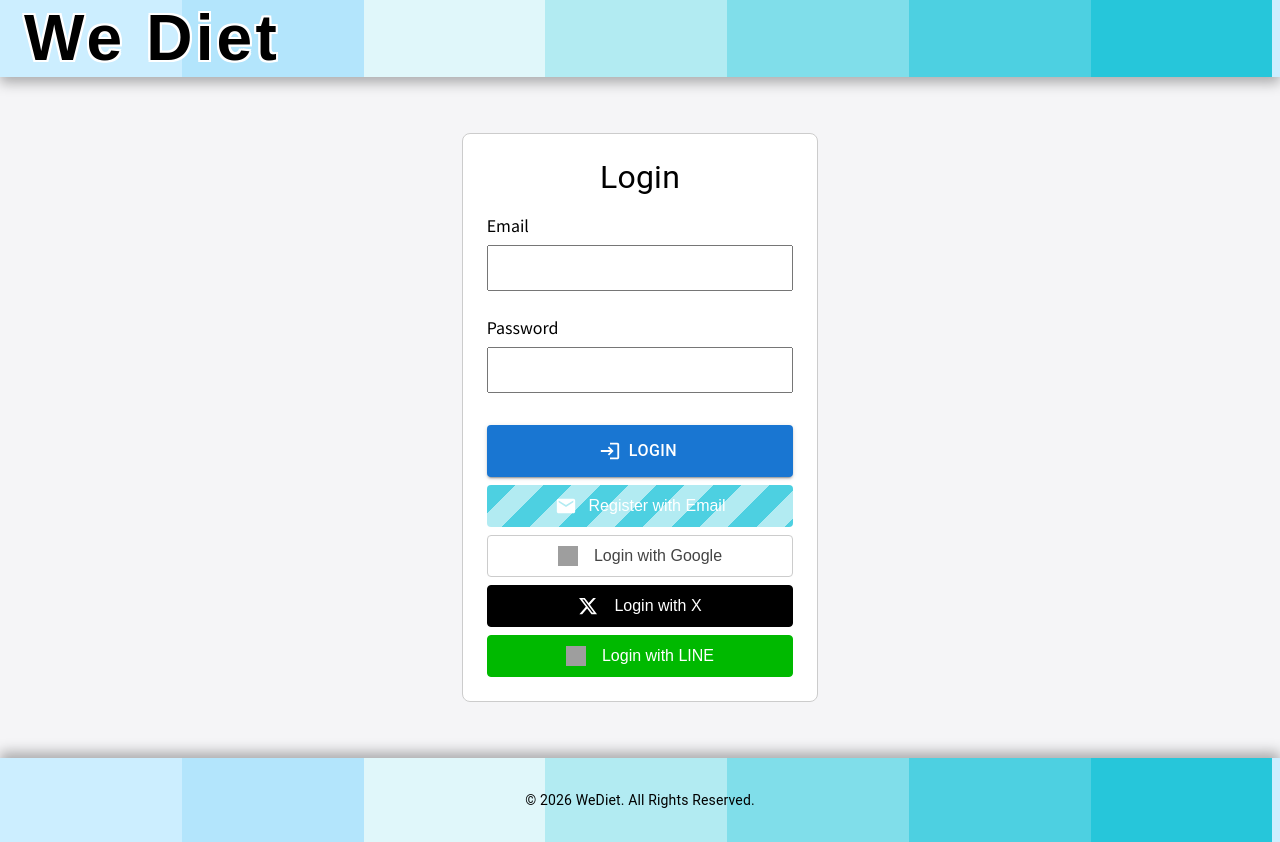
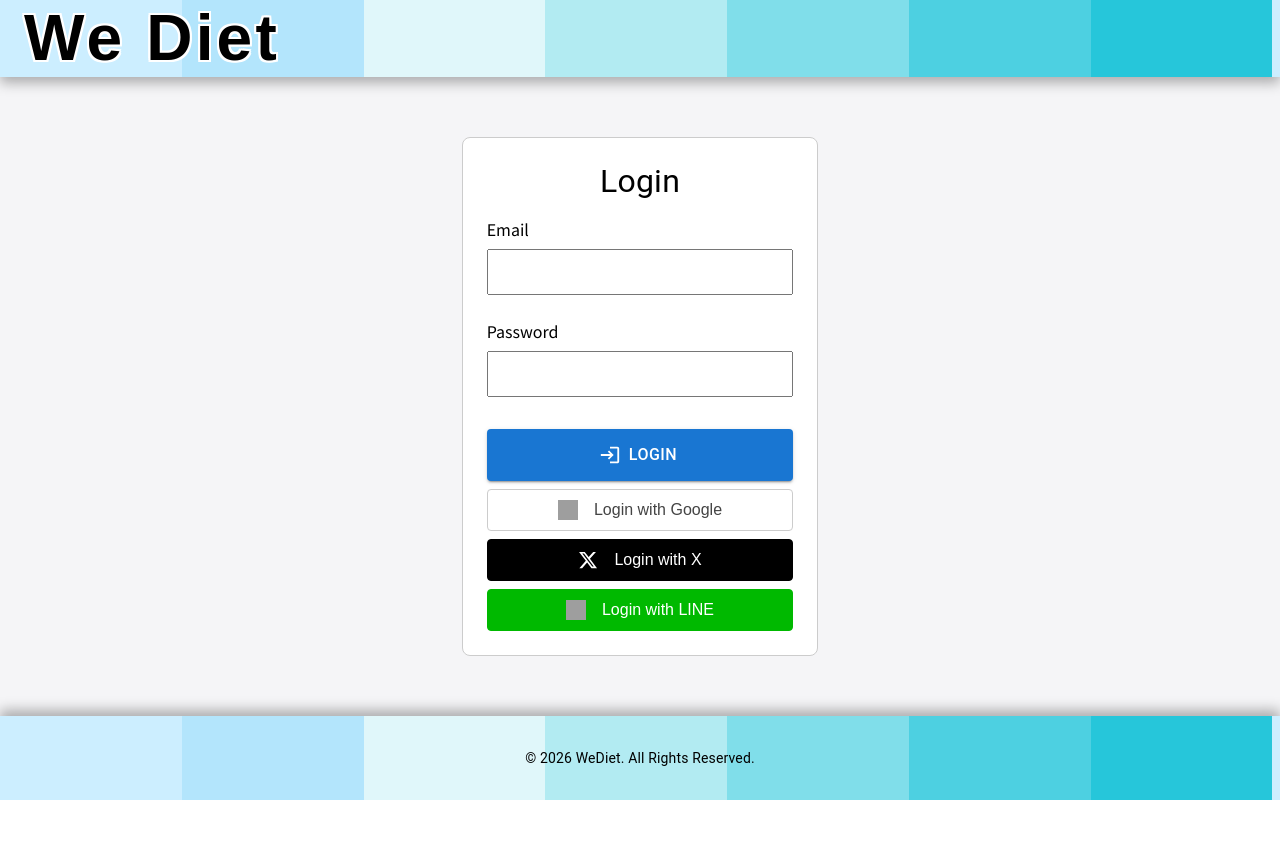
Before and after one commit to hpptms/we-diet, a React (Vite) app: page /login in a window 1280 px wide. After the commit the page ends 800 px from the top, so only its background shows below. Built offline with nearby package versions, Linux system fonts and the light colour scheme; no server answers; grey boxes are pictures that could not be loaded.

Commit message:
LoginPageのメールアドレス登録部分を非表示化

```diff
--- a/src/page/LoginPage.tsx
+++ b/src/page/LoginPage.tsx
@@ -410,14 +410,14 @@ const LoginPage: React.FC = () => {
           {!isPasswordSetMode && (
             <>
               {/* メールで登録ボタン */}
-              <Box sx={{
+              {/* <Box sx={{
                 mt: 1,
                 textAlign: "center",
                 width: "100%",
                 maxWidth: shouldUseFullWidth ? "100%" : 400
               }}>
                 <MailRegisterButton onClick={() => setShowEmailModal(true)} />
-              </Box>
+              </Box> */}
               {/* ソーシャルログインボタン */}
               <Box sx={{
                 mt: 1,
@@ -437,7 +437,7 @@ const LoginPage: React.FC = () => {
             </>
           )}
           {/* メールアドレス入力用モーダル */}
-          <MailRegisterModal
+          {/* <MailRegisterModal
             open={showEmailModal}
             onClose={() => setShowEmailModal(false)}
             onSend={handleSendRegisterEmail}
@@ -445,7 +445,7 @@ const LoginPage: React.FC = () => {
             setRegisterEmail={setRegisterEmail}
             registerError={registerError}
             registerSuccess={registerSuccess}
-          />
+          /> */}
         </Box>
       </Box>
       {!shouldUseFullWidth && <Footer />}
```
